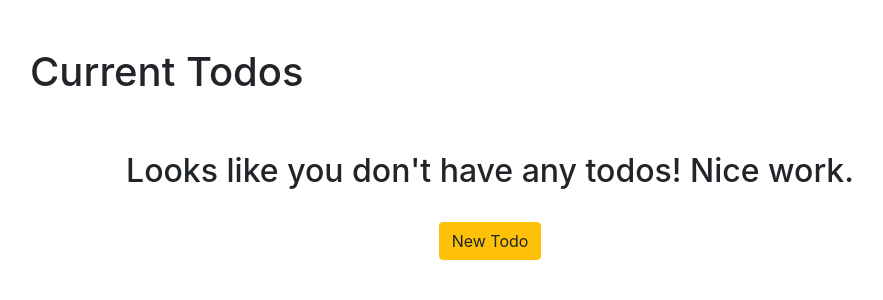
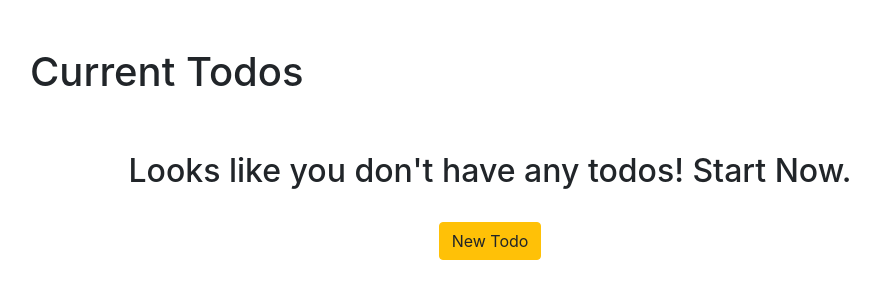
Before and after one commit to Siddharthbadal/Todo-App, a Django app: page /current/ in a window 1280 px wide. Shown: the part 56-356 px from the top of the page, without its empty margins (150-1033 px from the left). Run offline with Django 3.2, Linux system fonts and the light colour scheme; the visitor is signed in with stand-in values (Sample User, id 1); data that the repository does not hold is empty; some libraries are stand-ins or nearby versions.

Commit message:
minor changes

```diff
--- a/todo/templates/todo/currenttodos.html
+++ b/todo/templates/todo/currenttodos.html
@@ -20,7 +20,7 @@
             </div>
         {% else %}
             <div class="text-center">
-                <h2>Looks like you don't have any todos! Nice work.</h2>
+                <h2>Looks like you don't have any todos! Start Now.</h2>
             <br>
             <a role="button" class="btn btn-warning" href="{% url 'createtodo' %}">New Todo</a>
             </div>
```
